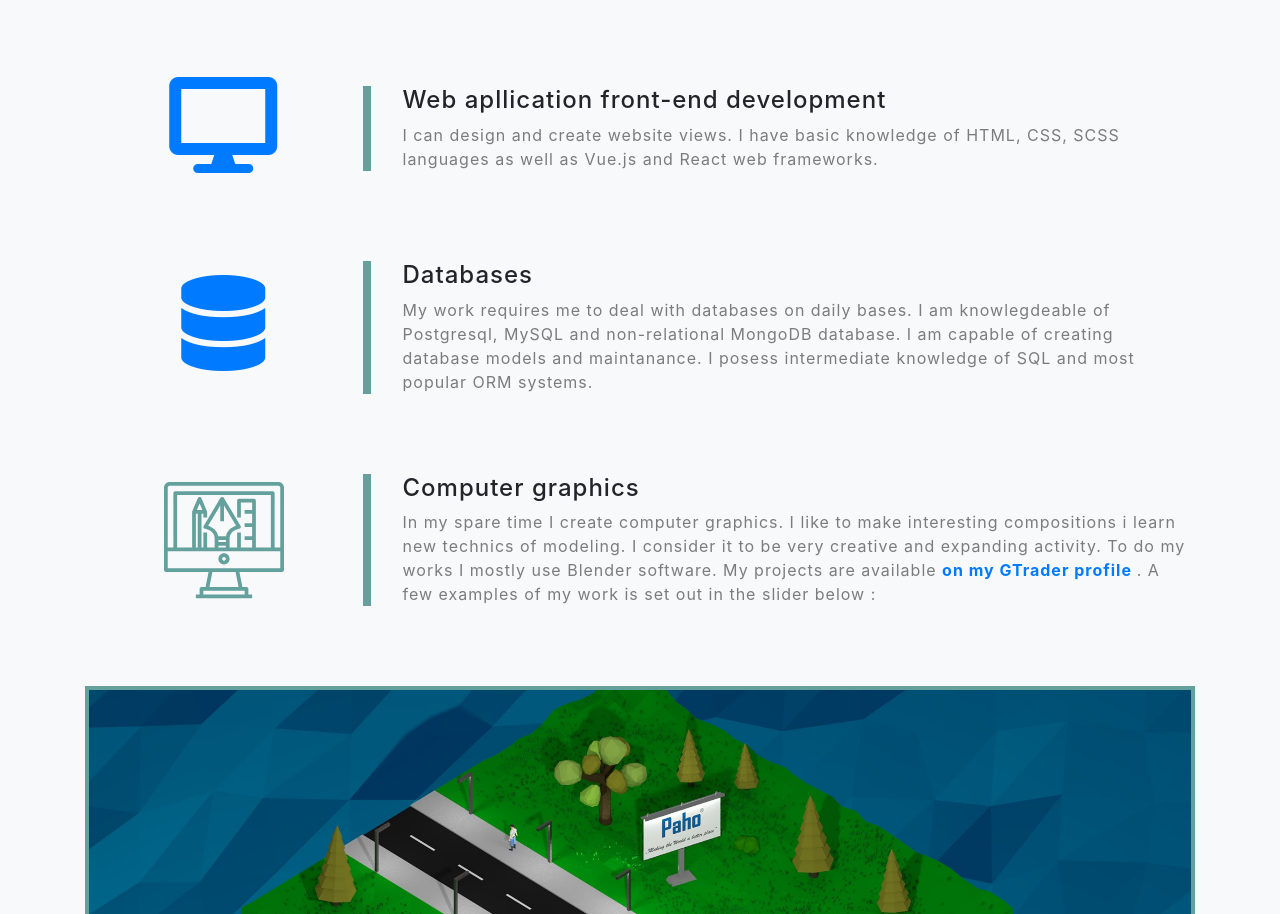
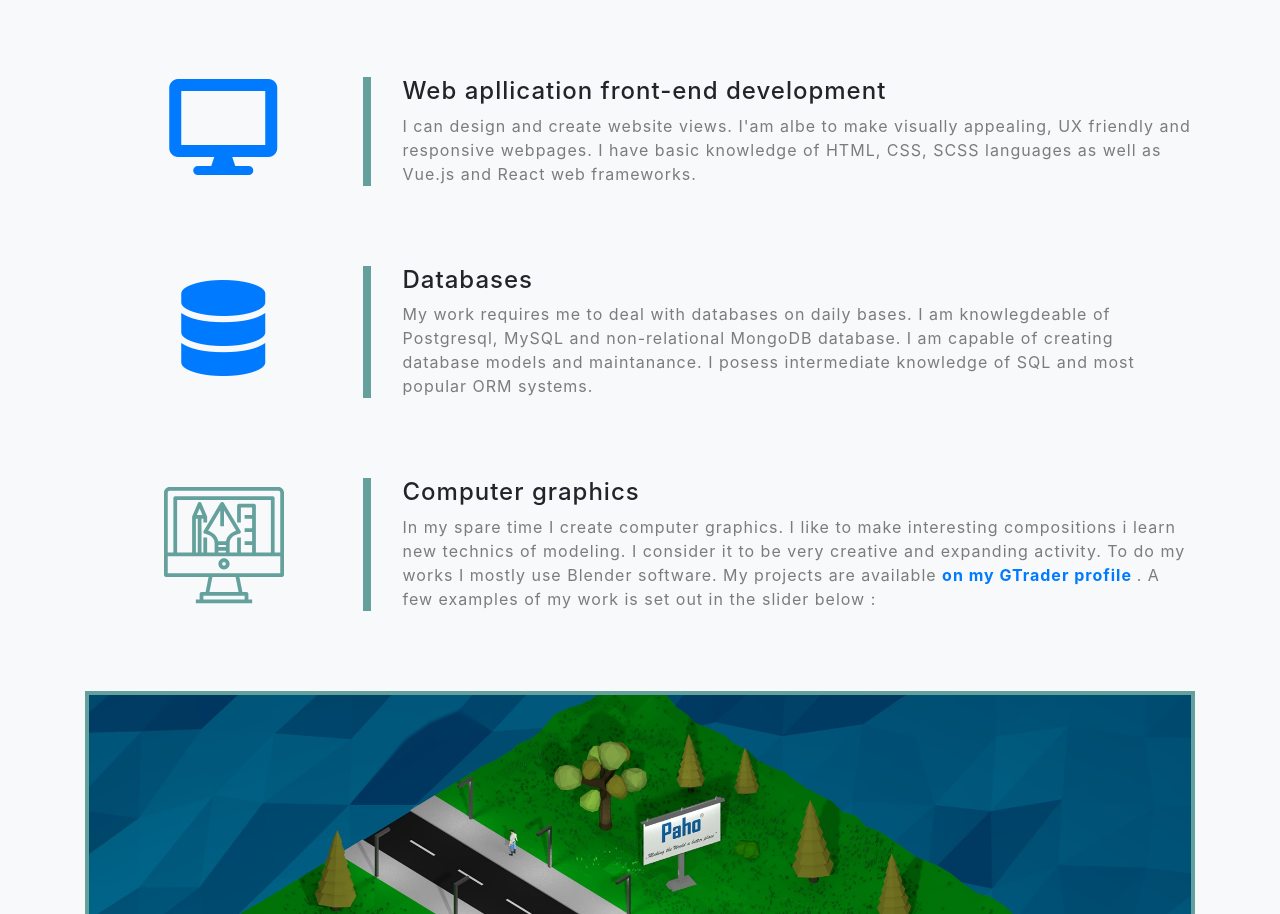
Before and after one commit to paho1993/personal_website, a website with bundled scripts: page index_eng.html in a window 1280 px wide. Shown: the part 1832-2746 px from the top of the page. Built offline with nearby package versions, Linux system fonts and the light colour scheme.

Commit message:
improved Front-end english description

```diff
--- a/index_eng.html
+++ b/index_eng.html
@@ -120,7 +120,7 @@
         <div class="col-xl-9 col-lg-8">
           <div class="featured-text text-center text-lg-left">
             <h4>Web apllication front-end development</h4>
-            <p class="text-black-50 mb-0">I can design and create website views. I have basic knowledge of HTML, CSS, SCSS languages as well as Vue.js and React web frameworks. </p>
+            <p class="text-black-50 mb-0">I can design and create website views. I'am albe to make visually appealing, UX friendly and responsive webpages. I have basic knowledge of HTML, CSS, SCSS languages as well as Vue.js and React web frameworks. </p>
           </div>
         </div>
       </div>
```
